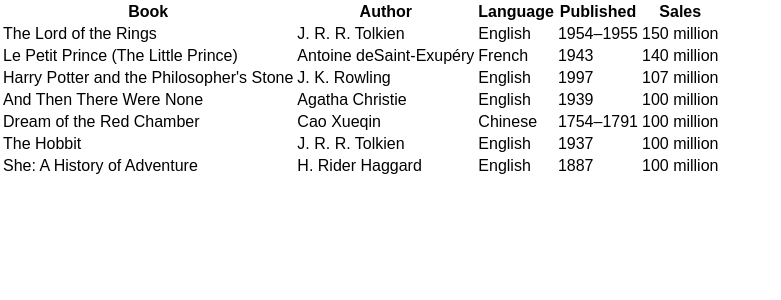
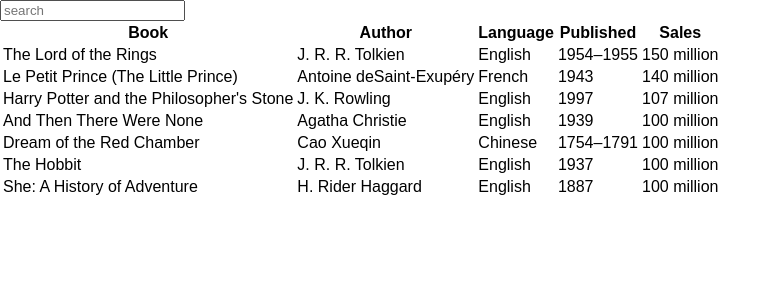
Before and after one commit to some-yummy-nick/my-apps-redux, a React (Create React App) app: page / in a window 1280 px wide. Shown: the top 300 px of the page, without its empty margins (0-781 px from the left). Built offline with nearby package versions, Linux system fonts and the light colour scheme.

Commit message:
Add search function

```diff
--- a/src/App.js
+++ b/src/App.js
@@ -71,8 +71,24 @@
 		});
 	}
 
+	search = (e) => {
+		var needle = e.target.value.toLowerCase();
+		if (!needle) {
+			this.setState({data: this.props.initialData});
+			return;
+		}
+
+		var searchdata = this.props.initialData.filter(function (dat) {
+			return dat.toString().toLowerCase().indexOf(needle) > -1;
+		});
+
+		this.setState({data: searchdata});
+	}
+
 	render() {
 		return (
+			<div>
+				<form><input type="text" placeholder="search" onChange={this.search}/></form>
 				<table>
 					<thead onClick={this.sort}>
 					<tr>
@@ -99,7 +115,7 @@
 						</tr>)}
 					</tbody>
 				</table>
-
+			</div>
 		);
 	}
 }
@@ -115,7 +131,6 @@
 	)
 }
 
-
 class App extends Component {
 	render() {
 		return (
```
Lines whose indentation alone changed are shown as unchanged.
